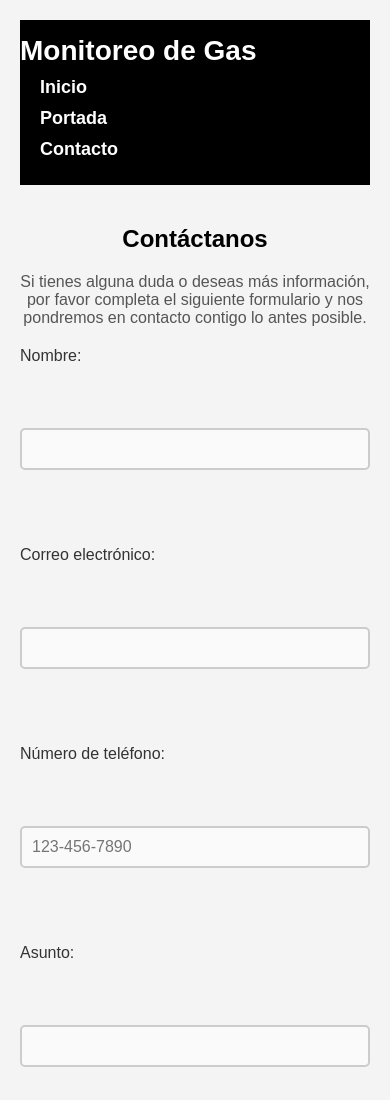
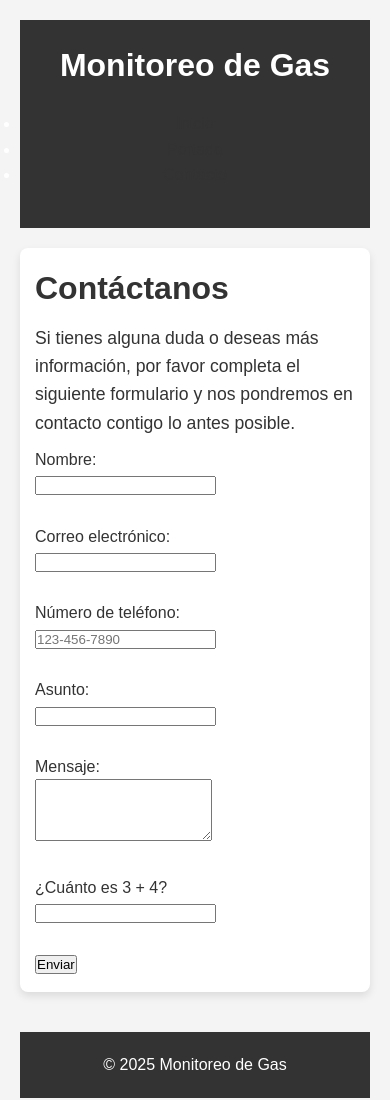
Before and after one commit to FRANCOCARP0912/futbol.github.io, a plain HTML site: page contacto.html in a window 390 px wide. Shown: the top 1100 px of the page. Drawn offline with Linux system fonts and the light colour scheme.

Commit message:
estilo.css

```diff
--- a/estilo.css
+++ b/estilo.css
@@ -1,180 +1,104 @@
-/* Reset de Estilos Globales */
+/* Reset básico */
 * {
-    margin: 0;
-    padding: 0;
-    box-sizing: border-box;
+  margin: 0;
+  padding: 0;
+  box-sizing: border-box;
 }
 
-/* Estilos Generales */
+/* Fondo general y fuente base */
 body {
-    font-family: Arial, sans-serif;
-    background-color: #f4f4f4; /* Fondo gris claro */
-    color: #333;
-    padding: 20px;
+  font-family: Arial, sans-serif;
+  background-color: #f4f4f4;
+  color: #333;
+  line-height: 1.6;
+  padding: 20px;
 }
 
-/* Header */
-header {
-    background-color: #000; /* Fondo negro */
-    color: #fff;
-    padding: 15px 0;
-    margin-bottom: 40px;
+/* Contenedor principal */
+.container {
+  max-width: 1200px;
+  margin: 0 auto;
+  padding: 20px;
 }
 
-header .container {
-    width: 80%;
-    margin: 0 auto;
-    text-align: center;
+/* Cabecera (Header) */
+header {
+  background-color: #333;
+  color: white;
+  text-align: center;
+  padding: 20px 0;
 }
 
 header h1 {
-    font-size: 36px;
-    margin-bottom: 10px;
+  font-size: 2.5rem;
 }
 
-nav ul {
-    list-style-type: none;
-    display: flex;
-    justify-content: center;
-    padding: 0;
+/* Navegación */
+nav {
+  text-align: center;
+  margin: 20px 0;
 }
 
-nav ul li {
-    margin: 0 20px;
+nav a {
+  text-decoration: none;
+  color: #333;
+  font-size: 1.1rem;
+  margin: 0 15px;
+  padding: 10px 20px;
+  border-radius: 5px;
+  transition: background-color 0.3s;
 }
 
-nav ul li a {
-    color: #fff;
-    text-decoration: none;
-    font-weight: bold;
-    font-size: 18px;
+nav a:hover {
+  background-color: #007bff;
+  color: white;
 }
 
-nav ul li a:hover {
-    color: #f44336; /* Rojo al pasar el cursor */
+/* Secciones del contenido */
+section {
+  background-color: white;
+  margin: 20px 0;
+  padding: 20px;
+  border-radius: 8px;
+  box-shadow: 0 4px 8px rgba(0, 0, 0, 0.1);
 }
 
-/* Estilos del Contenido Principal */
-main {
-    width: 80%;
-    margin: 0 auto;
+section h2 {
+  font-size: 2rem;
+  margin-bottom: 10px;
 }
 
-/* Cuadro del Formulario de Contacto */
-.content-box {
-    background-color: #fff;
-    border: 2px solid #333; /* Borde gris */
-    padding: 30px;
-    border-radius: 10px;
-    box-shadow: 0 4px 10px rgba(0, 0, 0, 0.1);
+section p {
+  font-size: 1.1rem;
+  margin-bottom: 10px;
 }
 
-h2 {
-    color: #000;
-    font-size: 28px;
-    margin-bottom: 20px;
-    text-align: center;
-}
-
-p {
-    font-size: 16px;
-    color: #555;
-    margin-bottom: 20px;
-    text-align: center;
-}
-
-/* Estilos del Formulario */
-form {
-    display: flex;
-    flex-direction: column;
-    gap: 20px;
-}
-
-.input-group {
-    display: flex;
-    flex-direction: column;
-}
-
-label {
-    font-size: 16px;
-    color: #333;
-    margin-bottom: 5px;
-}
-
-input[type="text"],
-input[type="email"],
-input[type="tel"],
-textarea {
-    width: 100%;
-    padding: 10px;
-    border: 2px solid #ccc;
-    border-radius: 5px;
-    font-size: 16px;
-    background-color: #fafafa;
-    transition: border-color 0.3s;
-}
-
-input[type="text"]:focus,
-input[type="email"]:focus,
-input[type="tel"]:focus,
-textarea:focus {
-    border-color: #f44336; /* Rojo al hacer foco */
-    outline: none;
-}
-
-/* Botón de Enviar */
-button {
-    background-color: #f44336; /* Rojo */
-    color: #fff;
-    padding: 15px;
-    border: none;
-    border-radius: 5px;
-    font-size: 18px;
-    cursor: pointer;
-    transition: background-color 0.3s;
-    width: 100%;
-}
-
-button:hover {
-    background-color: #d32f2f; /* Rojo oscuro al pasar el cursor */
-}
-
-/* Pie de Página */
+/* Estilo para el pie de página (Footer) */
 footer {
-    background-color: #000; /* Fondo negro */
-    color: #fff;
-    text-align: center;
-    padding: 15px;
-    margin-top: 40px;
+  text-align: center;
+  background-color: #333;
+  color: white;
+  padding: 20px 0;
+  margin-top: 40px;
 }
 
 footer p {
-    font-size: 14px;
+  font-size: 1rem;
 }
 
-/* Responsividad: Adaptación a pantallas más pequeñas */
+/* Diseño responsivo */
 @media (max-width: 768px) {
-    .container {
-        width: 95%;
-    }
+  header h1 {
+    font-size: 2rem;
+  }
 
-    header h1 {
-        font-size: 28px;
-    }
+  nav a {
+    font-size: 1rem;
+    margin: 0 10px;
+    padding: 8px 15px;
+  }
 
-    nav ul {
-        flex-direction: column;
-    }
-
-    nav ul li {
-        margin-bottom: 10px;
-    }
-
-    .content-box {
-        padding: 20px;
-    }
-
-    h2 {
-        font-size: 24px;
-    }
+  section {
+    padding: 15px;
+  }
 }
```
